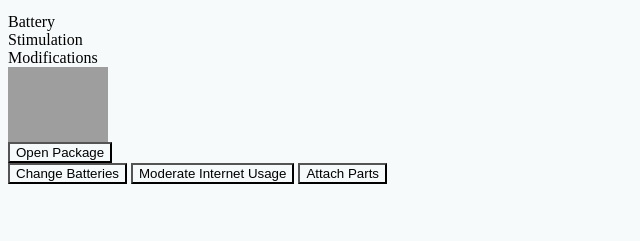
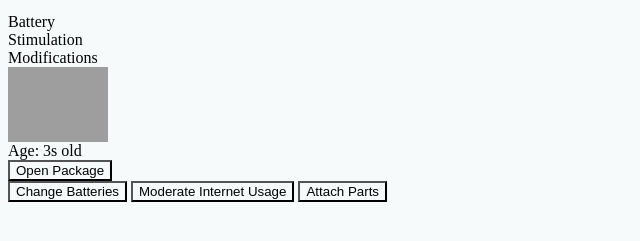
Before and after one commit to LAsoul88/Tomagotchi, a plain HTML site: page index.html in a window 1280 px wide. Both pictures are taken after a click on the button "Open Package". Shown: the part 101-342 px from the top of the page, without its empty margins (0-640 px from the left). Drawn offline with nearby package versions, Linux system fonts and the light colour scheme.

Commit message:
created timer that now tracks robot's age in seconds

```diff
--- a/index.html
+++ b/index.html
@@ -20,9 +20,8 @@
         <div class="meter" id="modifications">Modifications</div>
     </section>
     <section>
-        <div class="box" id="tomagotchi">
-            <time class="age"></time>
-        </div>
+        <div class="box" id="tomagotchi"></div>
+        <time class="age"></time>
     </section>
     <button class="open-package">Open Package</button>
     <section class="button-container">
--- a/scripts/app.js
+++ b/scripts/app.js
@@ -18,18 +18,36 @@ const friendroid = {
     start(event) {
         console.log('package opened');
         $('.box').addClass('robot-head').removeClass('box');
+        friendroid.startAging();
     },
-    //startAging() {
-    //    $('.age').text(`Age: ${this.age}s old`);
-     //   this.age = setInterval(this., 1000);
-    //}
-}
+    /*
+        4. create timer - keeps track of age
+        - create method that starts the age timer
+            -- create method aging()
+            --for each second it will add one second to the text in time tag
+    */
+    startAging() {
+        this.age = setInterval(this.aging, 1000);
+    },
+    aging(){
+        friendroid.age++;
+        console.log(friendroid.age);
+        $('time').text(`Age: ${friendroid.age}s old`);
+
+    },
+};
 
 /*
     2. event listener on button to begin game
     - select ".open-package" from the dom - done
     - add event listener "click" - done
     - create a start method in friendroid object that the event listener will call -done
+    -
 */
 
 $(".open-package").on("click", friendroid.start);
+/*
+    5. create meters -> battery drains over time, stimulation fills over time, modifications fills with user input
+    - connect meters to their respective values in friendroid object
+    -
+*/
```
